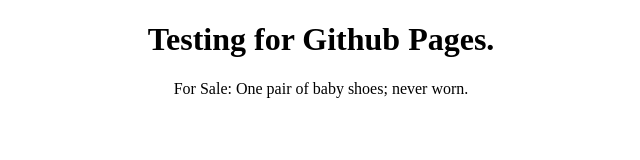
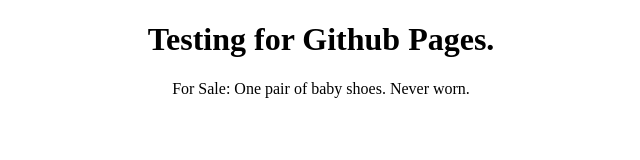
Before and after one commit to antellitocci/antellitocci.github.io, a plain HTML site: page index.html in a window 1280 px wide. Shown: the full height of the page, 319-959 px from the left. Drawn offline with Linux system fonts and the light colour scheme.

Commit message:
grammar changes to index.html

```diff
--- a/index.html
+++ b/index.html
@@ -9,6 +9,6 @@
 <body style="text-align: center;">
     <h1>Testing for Github Pages.</h1>
 
-    <p>For Sale: One pair of baby shoes; never worn.</p>
+    <p>For Sale: One pair of baby shoes. Never worn.</p>
 </body>
 </html>
```
